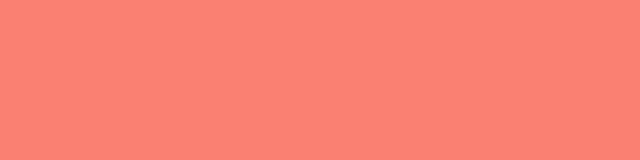
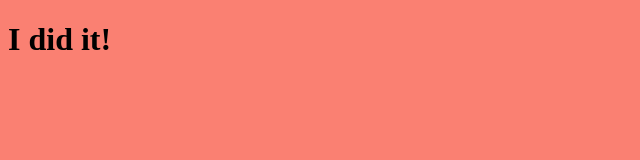
Before and after one commit to Rufasa85/tender, a plain HTML site: page index.html in a window 1280 px wide. Shown: the whole page, without its empty margins (0-640 px from the left). Drawn offline with Linux system fonts and the light colour scheme.

Commit message:
added h1 tag

```diff
--- a/index.html
+++ b/index.html
@@ -7,6 +7,7 @@
     <link href="style.css" rel="stylesheet" />
   </head>
   <body>
+    <h1>I did it!</h1>
     <script src="script.js"></script>
     <script src="likes.js"></script>
   </body>
```
